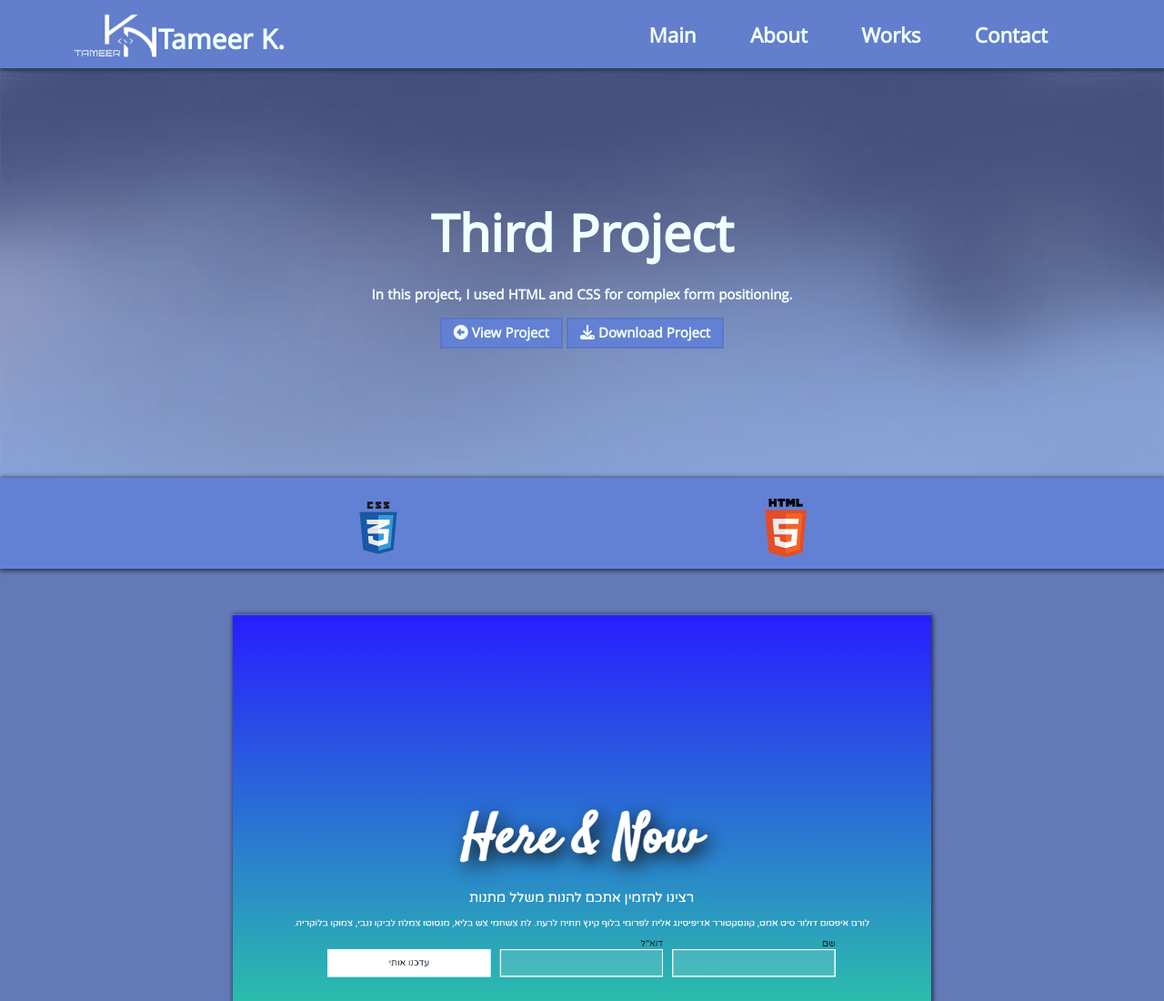
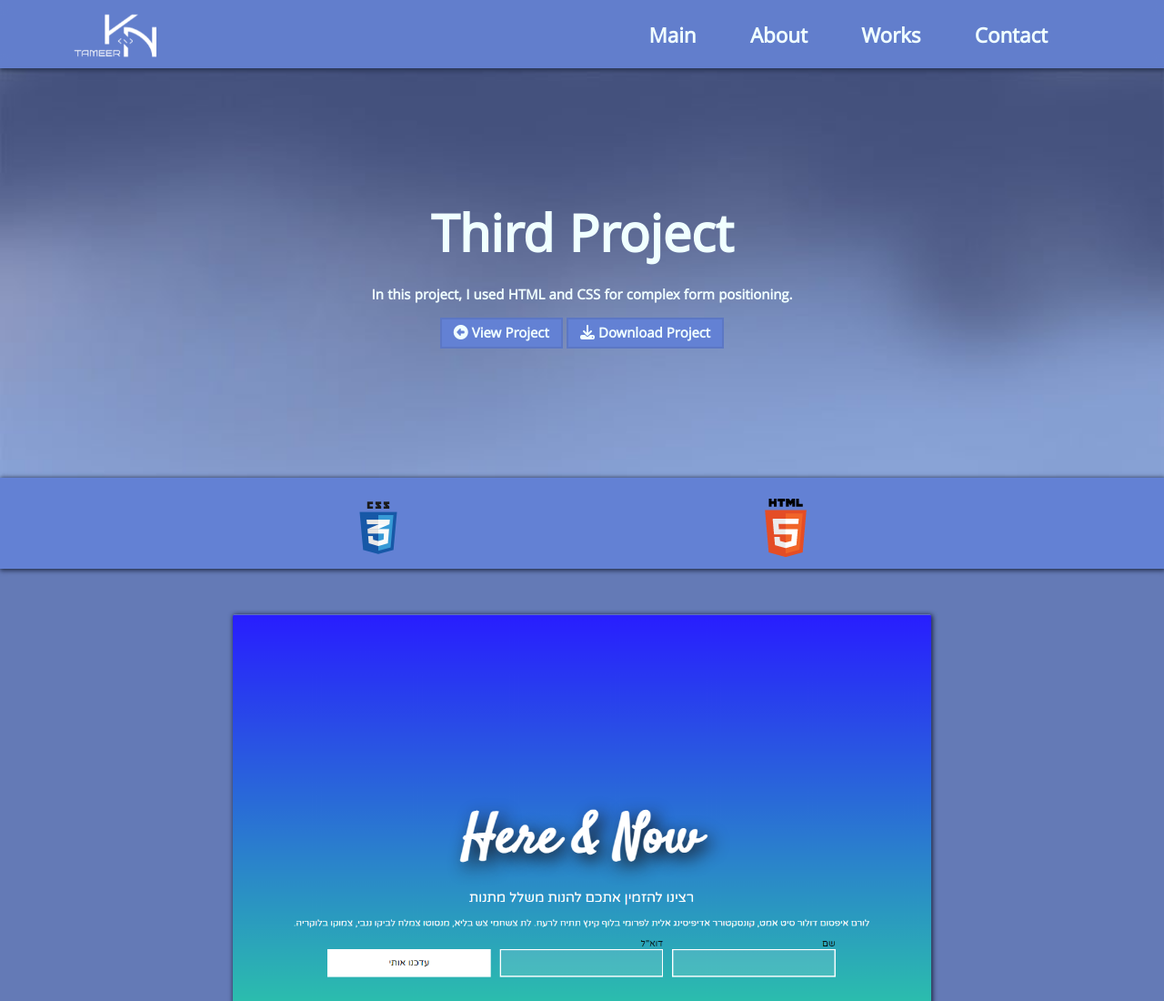
Before and after one commit to TameerKn/Tameer-Kn, a plain HTML site: page projects/project3/projectpage.html in a window 1280 px wide. Shown: the top 1100 px of the page at 91% size. Drawn offline with Linux system fonts and the light colour scheme.

Commit message:
Update projectpage.html

```diff
--- a/projects/project3/projectpage.html
+++ b/projects/project3/projectpage.html
@@ -16,7 +16,7 @@
         <header>
             <div class="logoContainer">
                 <a href="#"><img src="../../assets/images/logo_white.png" alt="My Logo" id="logo"></a>
-                <a href="#"><h1>Tameer K.</h1></a>
+                <a href="#"><h1></h1></a>
             </div>
 
             <nav class="navBar">
```
